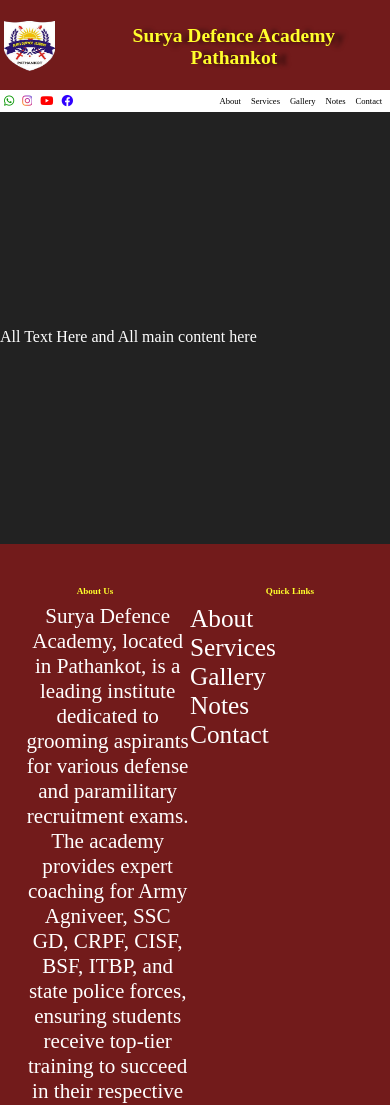
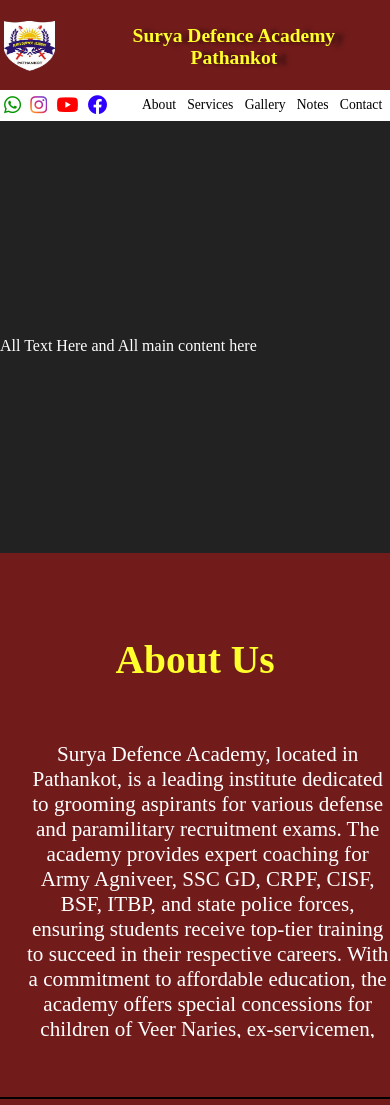
Before and after one commit to sudo-VPX/SDA, a plain HTML site: page index.html in a window 390 px wide. Shown: the top 1105 px of the page. Drawn offline with Linux system fonts and the light colour scheme.

Commit message:
Update Style.css

```diff
--- a/Style.css
+++ b/Style.css
@@ -10,10 +10,23 @@ body {
   color: white;
 }
 
+/* =========================================== Basic Variables =========================================== */
+
+:root {
+  --Header_Footer_Theme: #721b1b;
+  --Header_Footer_Text_Color: #ffff2c;
+  --YouTube_Color: #ff0000;
+  --FaceBook_Color: #2f00ff;
+  --InstaGram_Color: linear-gradient(45deg, #feda75, #fa7e1e, #d62976, #962fbf, #4f5bd5);
+  --WhatsApp_Color: #059600;
+  --TeleGram_Color: #00a7a7;
+  --Font_Size_Menu_Bar_Links: 2.2vw;
+}
+
 /* =========================================== Header Section =========================================== */
 
 .Header_Full_Box {
-  background-color: #721b1b;
+  background-color: var(--Header_Footer_Theme);
   width: 100vw;
   display: flex;
 }
@@ -45,7 +58,7 @@ body {
 }
 
 #Header_Heading_Text {
-  color: rgb(255, 255, 44);
+  color: var(--Header_Footer_Text_Color);
   text-align: center;
   text-decoration: none;
   font-size: 5vw;
@@ -67,69 +80,6 @@ body {
   font-weight: 500;
 }
 
-#YouTube_Link {
-  color: rgb(255, 0, 0);
-  font-size: 3vw;
-  margin-right: 1.5vw;
-  text-decoration: none;
-}
-
-#YouTube_Link:hover {
-  padding: 0.75vw;
-  border-radius: 10px;
-  color: rgb(255, 255, 255);
-  background-color: rgb(255, 0, 0);
-}
-
-#FaceBook_Link {
-  color: rgb(47, 0, 255);
-  font-size: 3vw;
-  margin-right: 1.5vw;
-  text-decoration: none;
-}
-
-#FaceBook_Link:hover {
-  padding: 0.75vw;
-  border-radius: 10px;
-  color: rgb(255, 255, 255);
-  background-color: rgb(47, 0, 255);
-}
-
-#InstaGram_Link {
-  background: linear-gradient(45deg, #feda75, #fa7e1e, #d62976, #962fbf, #4f5bd5);
-  -webkit-background-clip: text;
-  -webkit-text-fill-color: transparent;
-  background-clip: text;
-  color: transparent;
-  font-size: 3vw;
-  margin-right: 1.5vw;
-  text-decoration: none;
-}
-
-#InstaGram_Link:hover {
-  padding: 0.75vw;
-  border-radius: 10px;
-  background: linear-gradient(45deg, #feda75, #fa7e1e, #d62976, #962fbf, #4f5bd5);
-  color: #fff;
-  -webkit-background-clip: border-box;
-  -webkit-text-fill-color: #fff;
-  background-clip: border-box;
-}
-
-#WhatsApp_Link {
-  color: rgb(5, 150, 0);
-  font-size: 3vw;
-  margin-right: 1.5vw;
-  text-decoration: none;
-}
-
-#WhatsApp_Link:hover {
-  padding: 0.75vw;
-  border-radius: 10px;
-  color: rgb(255, 255, 255);
-  background-color: rgb(5, 150, 0);
-}
-
 .Menu_Bar_Links {
   color: rgb(0, 0, 0);
   text-decoration: none;
@@ -142,6 +92,104 @@ body {
   border-radius: 2vh;
 }
 
+@media (max-width: 700px) {
+  .Menu_Bar {
+    font-size: 3vw;
+  }
+
+  :root {
+    --Font_Size_Menu_Bar_Links: 4vw;
+  }
+}
+
+@media (max-width: 500px) {
+  .Menu_Bar {
+    font-size: 3.5vw;
+  }
+
+  :root {
+    --Font_Size_Menu_Bar_Links: 5vw;
+  }
+}
+
+
+#YouTube_Link {
+  color: var(--YouTube_Color);
+  font-size: var(--Font_Size_Menu_Bar_Links);
+  margin-right: 1.5vw;
+  text-decoration: none;
+}
+
+#YouTube_Link:hover {
+  padding: 0.75vw;
+  border-radius: 10px;
+  color: rgb(255, 255, 255);
+  background-color: var(--YouTube_Color);
+}
+
+#FaceBook_Link {
+  color: var(--FaceBook_Color);
+  font-size: var(--Font_Size_Menu_Bar_Links);
+  margin-right: 1.5vw;
+  text-decoration: none;
+}
+
+#FaceBook_Link:hover {
+  padding: 0.75vw;
+  border-radius: 10px;
+  color: rgb(255, 255, 255);
+  background-color: var(--FaceBook_Color);
+}
+
+#InstaGram_Link {
+  background: var(--InstaGram_Color);
+  -webkit-background-clip: text;
+  -webkit-text-fill-color: transparent;
+  background-clip: text;
+  color: transparent;
+  font-size: var(--Font_Size_Menu_Bar_Links);
+  margin-right: 1.5vw;
+  text-decoration: none;
+}
+
+#InstaGram_Link:hover {
+  padding: 0.75vw;
+  border-radius: 10px;
+  background: var(--InstaGram_Color);
+  color: #fff;
+  -webkit-background-clip: border-box;
+  -webkit-text-fill-color: #fff;
+  background-clip: border-box;
+}
+
+#WhatsApp_Link {
+  color: var(--WhatsApp_Color);
+  font-size: var(--Font_Size_Menu_Bar_Links);
+  margin-right: 1.5vw;
+  text-decoration: none;
+}
+
+#WhatsApp_Link:hover {
+  padding: 0.75vw;
+  border-radius: 10px;
+  color: rgb(255, 255, 255);
+  background-color: var(--WhatsApp_Color);
+}
+
+#TeleGram_Link {
+  color: var(--TeleGram_Color);
+  font-size: var(--Font_Size_Menu_Bar_Links);
+  margin-right: 1.5vw;
+  text-decoration: none;
+}
+
+#TeleGram_Link:hover {
+  padding: 0.75vw;
+  border-radius: 10px;
+  color: rgb(255, 255, 255);
+  background-color: var(--TeleGram_Color);
+}
+
 /* =========================================== Main Section =========================================== */
 
 
@@ -152,10 +200,11 @@ body {
   display: flex;
   justify-content: space-between;
   flex-wrap: wrap;
-  background-color: #721b1b;
+  background-color: var(--Header_Footer_Theme);
   color: #fff;
   padding-top: 5vh;
   padding-bottom: 10vh;
+  text-align: center;
 }
 
 .Footer_Sub_Box {
@@ -164,9 +213,9 @@ body {
 
 .Sub_Box_Heading {
   text-align: center;
-  color: rgb(255, 255, 44);
+  color: var(--Header_Footer_Text_Color);
   font-size: 2vw;
-  margin-bottom: 1vh;
+  margin-bottom: 2vh;
 }
 
 #Sub_Box_Text {
@@ -174,6 +223,14 @@ body {
   font-size: 2.5vh;
   padding-left: 3vh;
   text-align: center;
+  overflow: auto;
+  height: 35vh;
+  scrollbar-width: none;
+  -ms-overflow-style: none;
+}
+
+#Sub_Box_Text::-webkit-scrollbar {
+  display: none;
 }
 
 .Sub_Box_All_Links {
@@ -182,6 +239,7 @@ body {
   text-align: left;
   width: 200px;
   margin: 0 auto;
+  text-align: center;
 }
 
 .Sub_Box_Links {
@@ -189,6 +247,7 @@ body {
   color: #fff;
   font-size: 3vh;
   text-align: center;
+  line-height: 5vh;
 }
 
 #SDA_Mobile_Number {
@@ -196,24 +255,64 @@ body {
   text-decoration: none;
   font-size: 2.5vh;
   text-align: center;
-  padding-left: 17vh;
 }
 
 #Maps_Click_Link {
   text-decoration: none;
   color: #fff;
-  font-weight: 1000;
+  font-weight: 500;
   text-align: center;
+  font-size: 1.5vw;
 }
 
 .Iframe {
   width: 25vw;
   height: 25vh;
-  text-align: center;
 }
 
 #Maps_Iframe {
   width: 20vw;
-  color: red;
   height: 32vh;
 }
+
+@media (max-width: 900px) {
+  .Footer_Sub_Box {
+    flex: none;
+    width: 100vw;
+    border-bottom: 2px solid rgb(0, 0, 0);
+    padding-bottom: 7vh;
+  }
+
+  .Footer_Sub_Box_Last {
+    flex: none;
+    width: 100vw;
+  }
+
+  .Sub_Box_Heading {
+    display: block;
+    font-size: 4vh;
+    padding-bottom: 5vh;
+    padding-top: 5vh;
+  }
+
+  #SDA_Mobile_Number {
+    font-size: 3.5vh;
+  }
+
+  #Maps_Click_Link {
+    font-size: 3.5vh;
+  }
+
+  .Iframe {
+    display: block;
+    margin-left: auto;
+    margin-right: auto;
+    width: 75vw;
+    height: 60vh;
+  }
+
+  #Maps_Iframe {
+    width: 75vw;
+    height: 60vh;
+  }
+}
```
